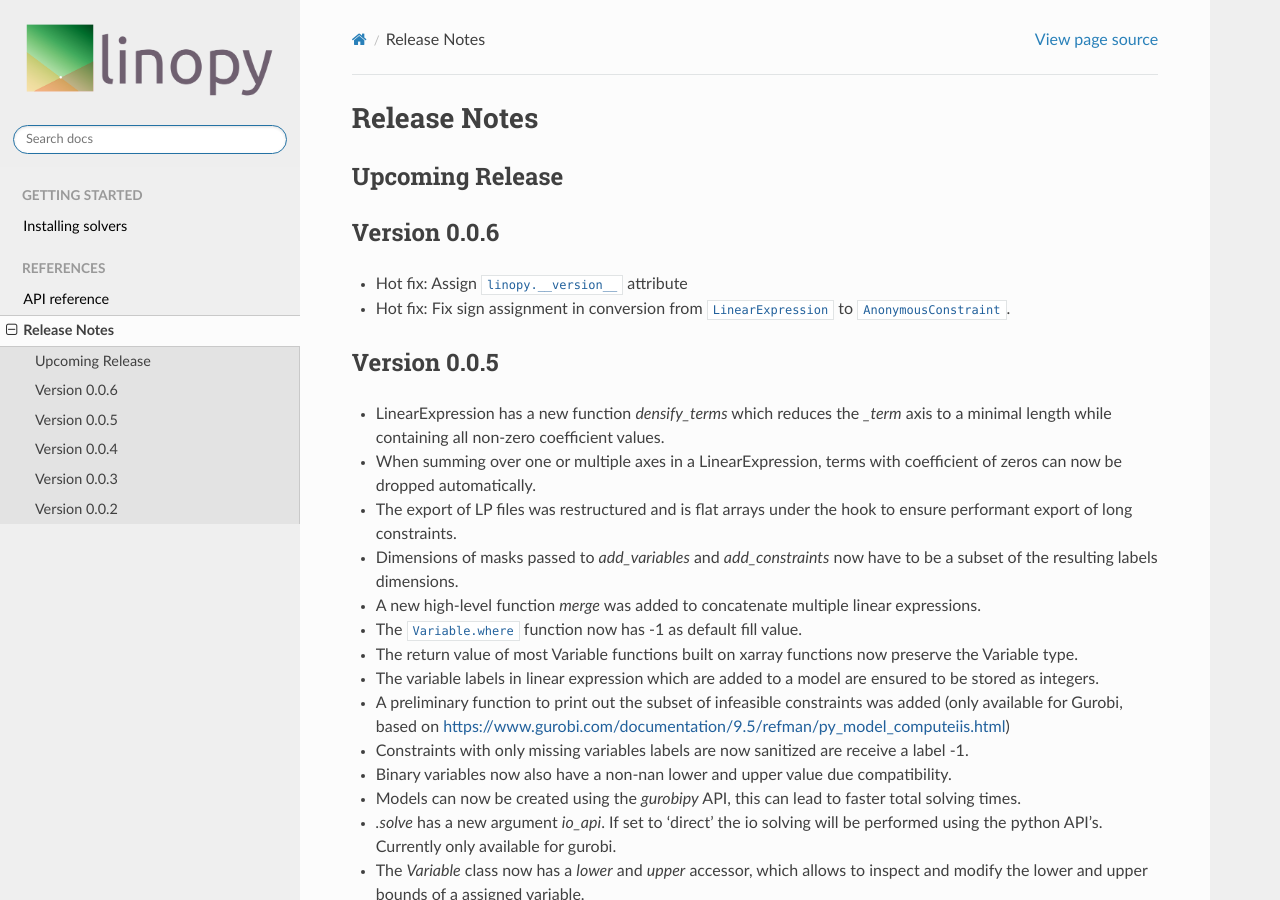
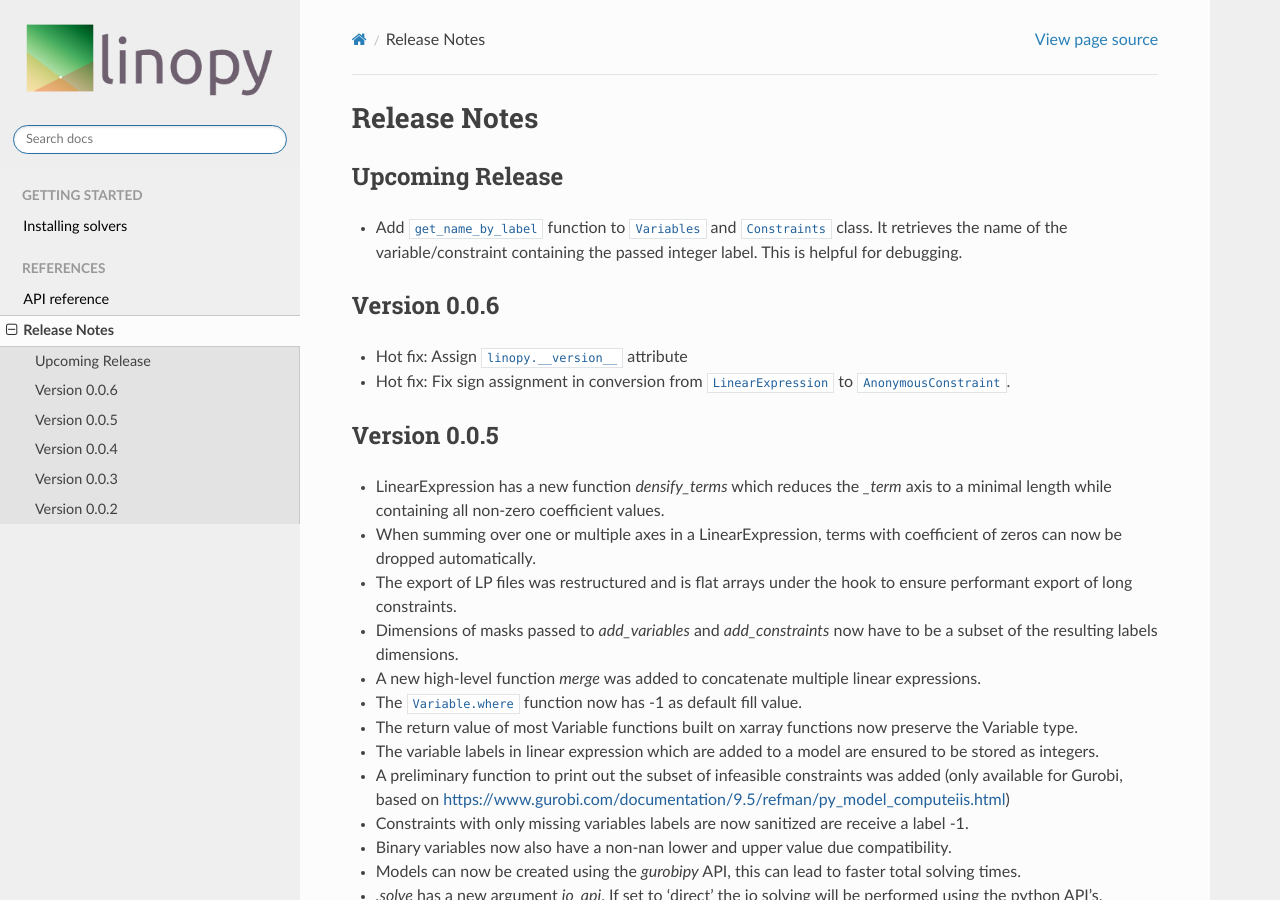
Before and after one commit to PyPSA/linopy, a Sphinx documentation site: the page built from doc/release_notes.rst, in a window 1280 px wide and 900 px high. Built offline with Sphinx 7.4.7 and the Read the Docs theme 2.0.0, drawn with Linux system fonts in a browser that asks for light colours; pages that are not in the unit, such as notebooks, are missing from menus.

Commit message:
release notes: update

```diff
--- a/doc/release_notes.rst
+++ b/doc/release_notes.rst
@@ -3,6 +3,8 @@ Release Notes
 
 Upcoming Release
 ----------------
+
+* Add ``get_name_by_label`` function to ``Variables`` and ``Constraints`` class. It retrieves the name of the variable/constraint containing the passed integer label. This is helpful for debugging.
 
 
 Version 0.0.6
```
